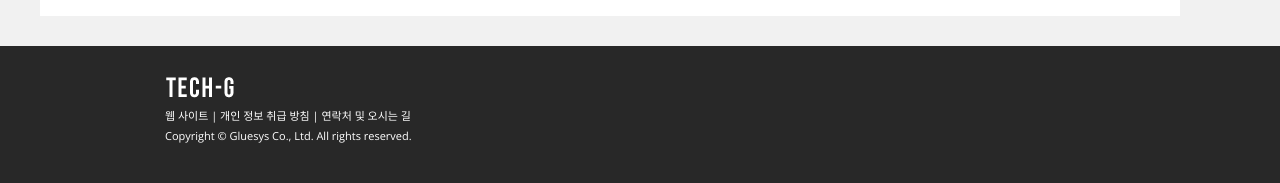
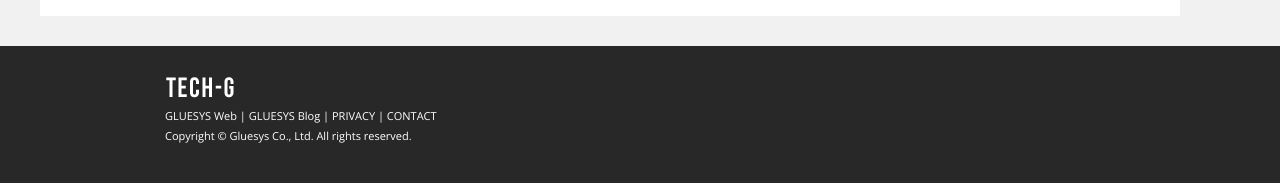
Before and after one commit to pumm8991/pumm8991.github.io, a Jekyll site: the page built from index.html, in a window 1280 px wide. Shown: the part 1847-2030 px from the top of the page. Built offline with Jekyll 4.4.1, drawn with Linux system fonts in a browser that asks for light colours; nearby versions of some CDN libraries; the list of posts is cut into pages by our own code.

Commit message:
tech modify
Signed-off-by: pumm <pumm@gluesys.com>

```diff
--- a/_includes/footer.html
+++ b/_includes/footer.html
@@ -4,9 +4,10 @@
     <div class="site-navigation">
       <ul class="pages">
           <li class="nav-link">
-              <a href="http://gluesys.com/" target="_blank">웹 사이트</a> |
-              <a href="http://gluesys.com/개인정보취급방침/" target="_blank">개인 정보 취급 방침</a> |
-              <a href="http://gluesys.com/company/location-4/" target="_blank">연락처 및 오시는 길</a>
+              <a href="http://gluesys.com/" target="_blank">GLUESYS Web</a> |
+              <a href="https://blog.naver.com/gluesys/" target="_blank">GLUESYS Blog</a> |
+              <a href="http://gluesys.com/개인정보취급방침/" target="_blank">PRIVACY</a> |
+              <a href="http://gluesys.com/company/location-4/" target="_blank">CONTACT</a>
           </li>
           <li class="nav-link">Copyright &copy; Gluesys Co., Ltd. All rights reserved.
       </ul>
--- /dev/null
+++ b/_layouts/main.html
@@ -0,0 +1,16 @@
+<!DOCTYPE html>
+<html>
+
+  {% include head.html %}
+
+  <body>
+    <div class="page-content">
+        {% include header.html %}
+        {{ content }}
+    </div>
+
+    {% include footer.html %}
+
+  </body>
+
+</html>
--- a/index.html
+++ b/index.html
@@ -1,5 +1,5 @@
 ---
-layout: default
+layout: main
 ---
 
 <!-- flexslider -->
```
